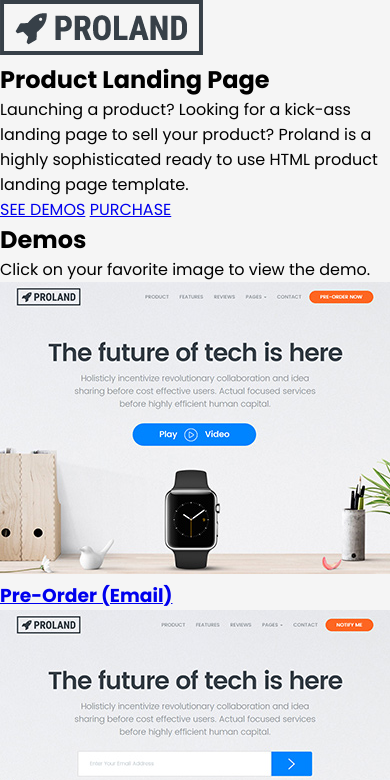
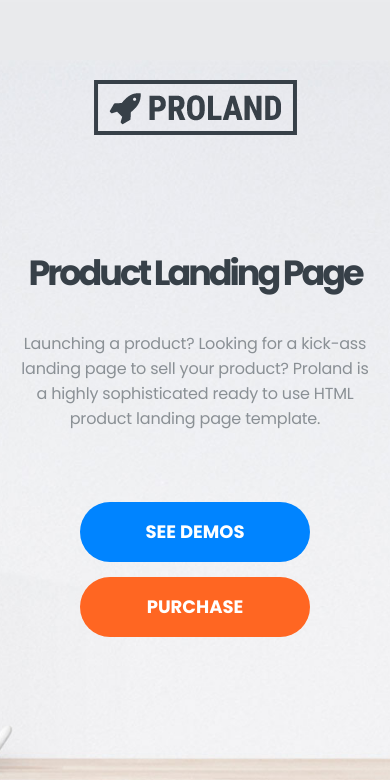
Before and after one commit to cecortes/landingPages, a website: page src/html/index.html in a window 390 px wide. Shown: the top 780 px of the page. Drawn offline with nearby package versions, Linux system fonts and the light colour scheme.

Commit message:
Header styles and responsive done

```diff
--- a/src/css/index.style.css
+++ b/src/css/index.style.css
@@ -10,6 +10,7 @@
   --color-border: #e9eef2;
   --color-blue: #0084ff;
   --color-blue-light: #99ceff;
+  --color-orange: #ff6622;
   --color-hover: #333;
 }
 
@@ -17,11 +18,157 @@
   margin: 0;
   padding: 0;
   box-sizing: border-box;
+  scroll-behavior: smooth;
 }
 
 body {
   font-family: var(--font);
   background-color: #f5f5f5;
-  width: 100vw;
-  overflow: hidden;
+  width: 100%;
+  /* margin: 0 auto; */
+  /* overflow-x: hidden; */
 }
+
+/** Header **/
+.header__container {
+  display: flex;
+  flex-wrap: wrap;
+  align-items: flex-start;
+  width: 100%;
+  height: 100vh;
+  background-image: url("./../assets/header-background.jpg");
+  background-repeat: no-repeat;
+  background-size: cover;
+  background-position: center;
+}
+
+.logo_container {
+  display: flex;
+  justify-content: center;
+  align-items: center;
+  width: 100%;
+  margin: 80px auto;
+}
+
+.text_container {
+  display: flex;
+  justify-content: center;
+  align-items: center;
+  width: 100%;
+}
+
+.text_container h2 {
+  width: 100%;
+  font-size: 35px;
+  font-weight: 700;
+  letter-spacing: -3px;
+  color: var(--color-pri);
+  text-align: center;
+}
+
+.copy_container {
+  display: flex;
+  justify-content: center;
+  align-items: center;
+  max-width: 780px;
+  margin: 0 auto;
+}
+
+.copy_container p {
+  width: 100%;
+  font-size: 16px;
+  font-weight: 400;
+  letter-spacing: -0.2px;
+  color: var(--color-sec);
+  text-align: center;
+  margin: 0 auto 40px;
+  padding: 0 15px;
+}
+
+.cta_container {
+  display: flex;
+  flex-wrap: wrap;
+  justify-content: space-evenly;
+  align-items: center;
+  width: 100%;
+  min-height: 120px;
+}
+
+.btn {
+  width: 230px;
+  height: 60px;
+  background-color: var(--color-blue);
+  border-radius: 30px;
+  font-size: 18px;
+  font-weight: 700;
+  line-height: 60px;
+  color: #fff;
+  text-align: center;
+  text-decoration: none;
+  cursor: pointer;
+  transition: all 0.5s ease-in-out;
+  margin-bottom: 15px;
+}
+
+.btn-sec {
+  background-color: var(--color-orange);
+  margin-bottom: 45%;
+}
+
+.btn:hover {
+  background-color: var(--color-hover);
+}
+
+@media screen and (min-width: 460px) {
+  .btn-sec {
+    margin-bottom: 15px;
+  }
+}
+
+@media screen and (min-width: 768px) {
+  .text_container h2 {
+    margin-bottom: 20px;
+  }
+
+  .copy_container p {
+    font-size: 18px;
+    font-weight: 300;
+    line-height: 26px;
+  }
+}
+
+@media screen and (min-width: 991px) {
+  .text_container h2 {
+    font-size: 68px;
+  }
+
+  .copy_container p {
+    font-size: 24px;
+    margin: 0 80px;
+    line-height: 36px;
+  }
+
+  .cta_container {
+    min-height: 144px;
+  }
+
+  .btn {
+    width: 316px;
+    height: 72px;
+    border-radius: 36px;
+    font-size: 24px;
+    line-height: 72px;
+    margin-bottom: 77px;
+  }
+}
+
+@media screen and (min-width: 1200px) {
+  .text_container h2 {
+    font-size: 79px;
+  }
+
+  .copy_container p {
+    font-size: 27px;
+    margin: 0 auto;
+  }
+}
--- a/src/html/index.html
+++ b/src/html/index.html
@@ -16,7 +16,7 @@
 </head>
 <body>
   <!-- Header -->
-  <header class="header__contianer">
+  <header class="header__container">
 
     <!-- Logo -->
     <div class="logo_container">
@@ -49,7 +49,7 @@
   </header>
 
   <!-- Main -->
-  <main class="main__container">
+  <main class="main__container" id="explore">
 
     <!-- Main Header -->
     <div class="main_header">
```
